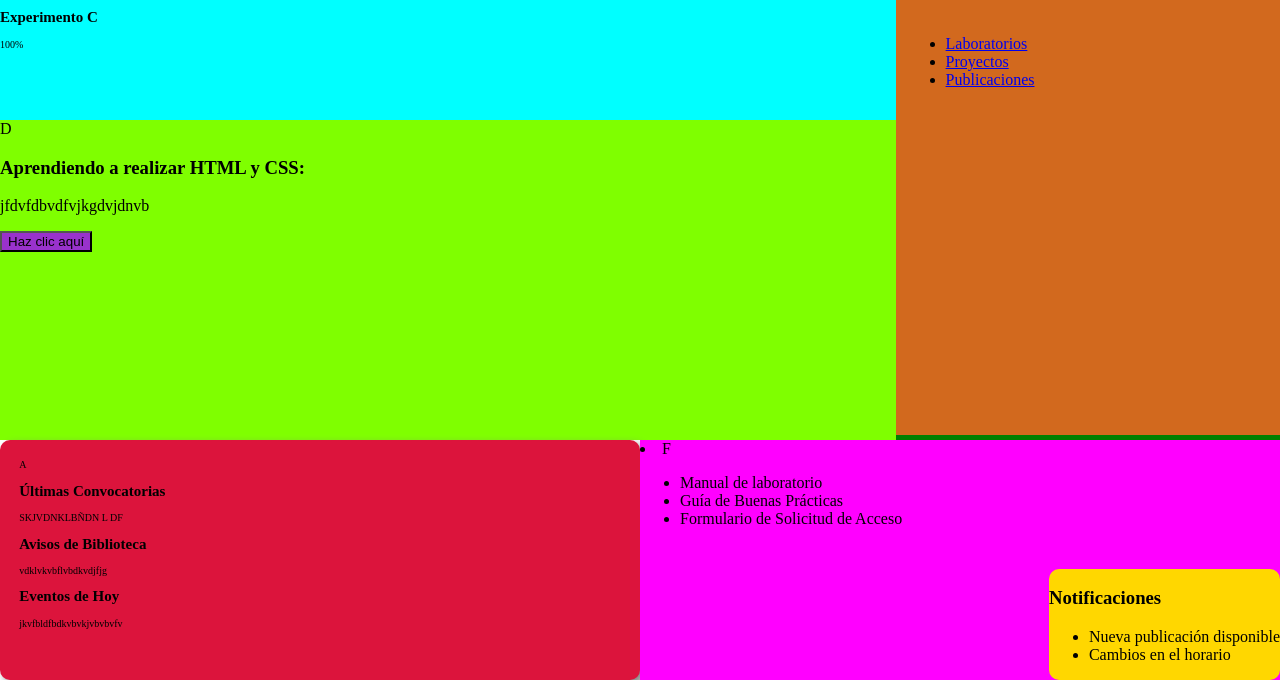
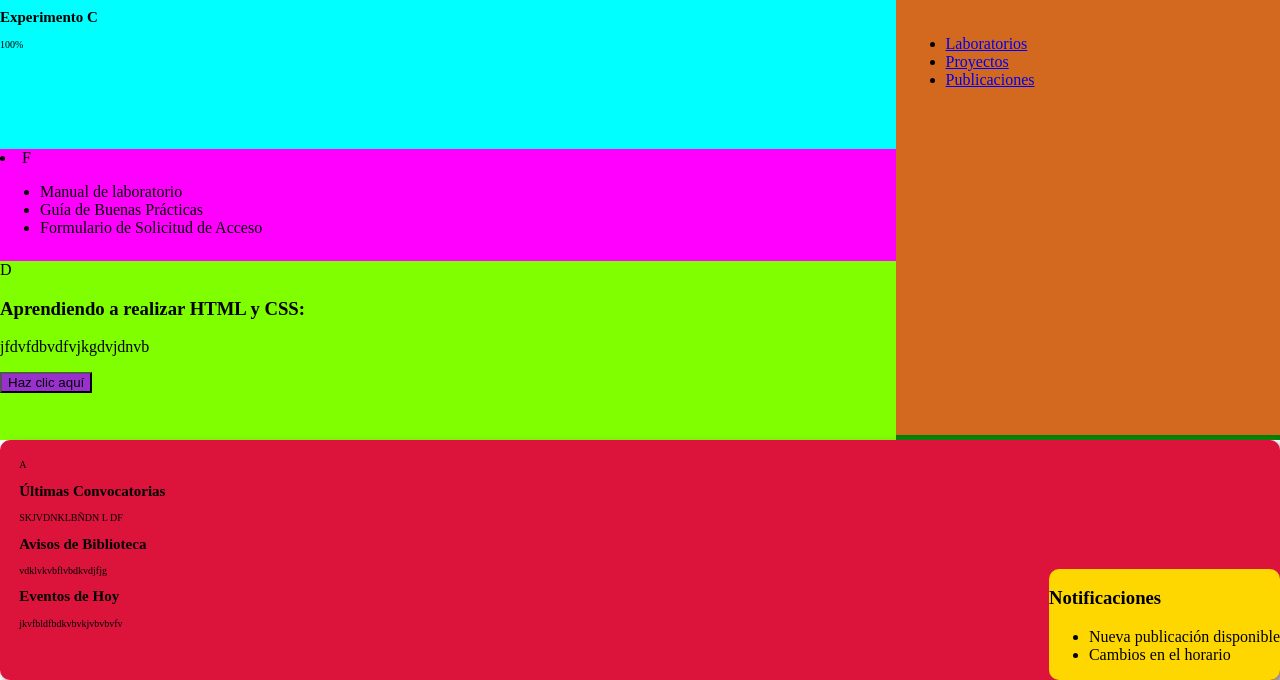
Before and after one commit to javier152140/prueba51, a plain HTML site: page index.html in a window 1280 px wide. Shown: the part 120-800 px from the top of the page. Drawn offline with Linux system fonts and the light colour scheme.

Commit message:
prueba fallida

```diff
--- a/index.html
+++ b/index.html
@@ -19,8 +19,15 @@
           <p>90%</p>
           <h2>Experimento C</h2>
           <p>100%</p>
-        </section>
+      </section>
 
+      <li class="F">F
+        <ul>
+          <li>Manual de laboratorio</li>
+          <li>Guía de Buenas Prácticas</li>
+          <li>Formulario de Solicitud de Acceso</li>
+        </ul>
+      </li>
 
         <section class="D">D
           <h3>Aprendiendo a realizar HTML y CSS:</h3>
@@ -54,13 +61,7 @@
         <p>jkvfbldfbdkvbvkjvbvbvfv</p>
       </section>
 
-      <li class="F">F
-        <ul>
-          <li>Manual de laboratorio</li>
-          <li>Guía de Buenas Prácticas</li>
-          <li>Formulario de Solicitud de Acceso</li>
-        </ul>
-      </li>
+
       <section class="E">
         <h3>Notificaciones</h3>
         <ul>
--- a/style.css
+++ b/style.css
@@ -21,6 +21,12 @@ html, body{
     flex-direction: column;
     padding: 0;
     margin: 0;
+
+}
+.F{
+    height: 20%;
+    width: 100%;
+    background-color: fuchsia;
 }
 .C{
     flex: 3;
@@ -28,7 +34,7 @@ html, body{
     background-color: aqua;
 }
 .D{
-    flex: 4;
+    flex: 2;
     background-color: chartreuse;
 }
 .accion{
@@ -73,7 +79,7 @@ html, body{
     box-shadow: 5px 5px 10px grey;
     padding: 1.5%;
     font-size: 10px;
-    width: 50%;
+    width: 100%;
     background-color: crimson;
     box-sizing: border-box;
     transition: color 1s ease;
@@ -81,11 +87,7 @@ html, body{
 .A:hover{
     color: blue;
 }
-.F{
-    height: 100%;
-    width: 50%;
-    background-color: fuchsia;
-}
+
 .E{
     bottom: 0;
    right: 0;
```
